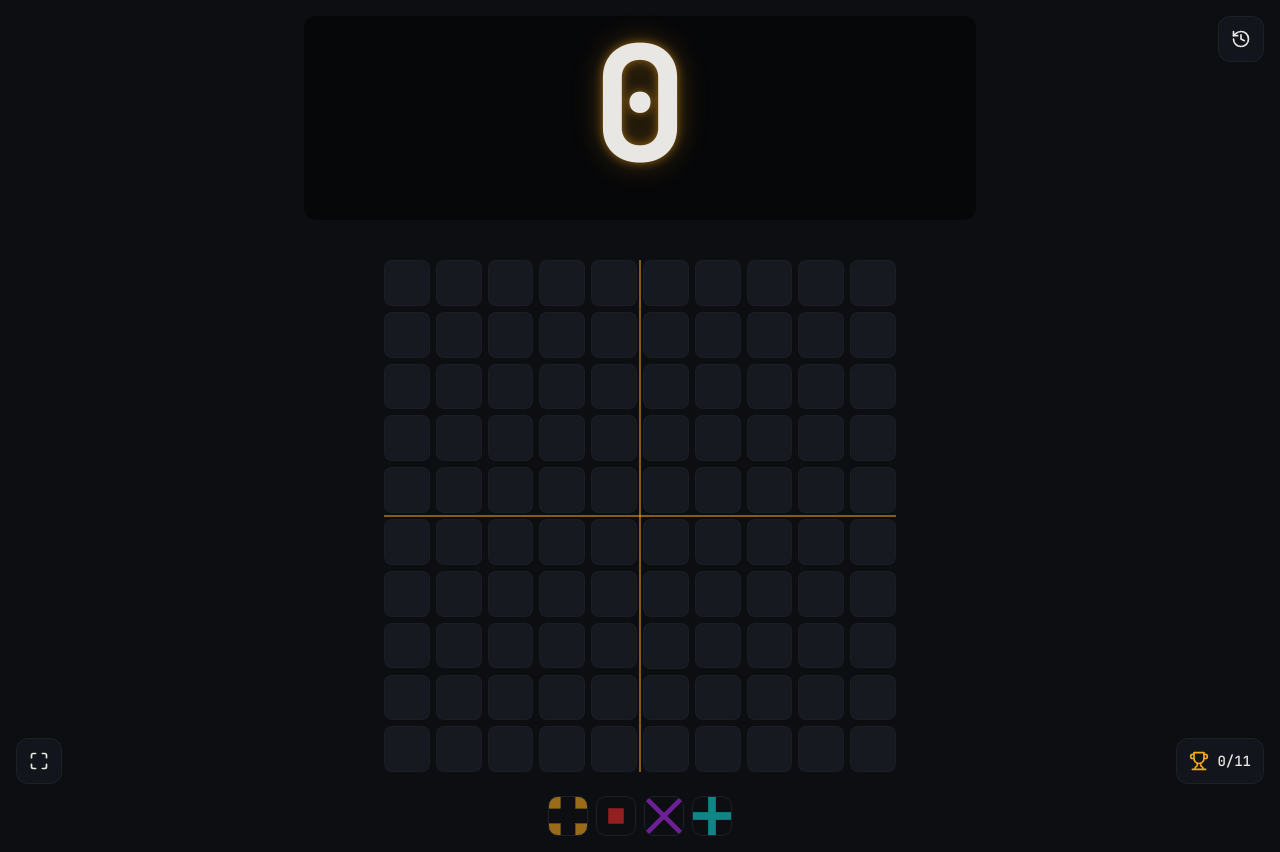
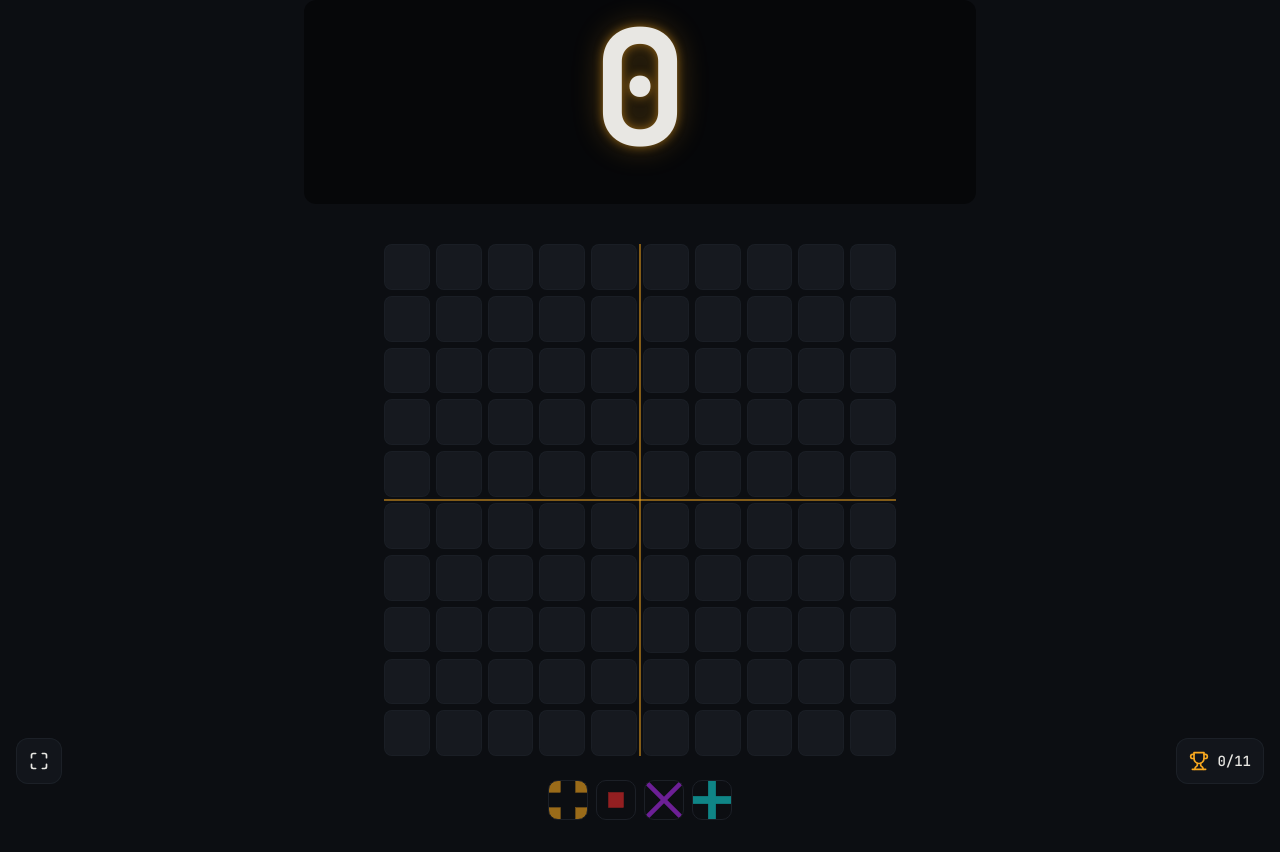
Before and after one commit to globalworming/dIOO, a React (Vite) app: page / in a window 1280 px wide. After the commit the page ends 820 px from the top, so only its background shows below. Built offline with nearby package versions, Linux system fonts and the light colour scheme; the HTML template or start-up script is replaced by a standard one.

Commit message:
no history

```diff
--- a/src/components/D100Roller.tsx
+++ b/src/components/D100Roller.tsx
@@ -1,7 +1,6 @@
 import { useState, useCallback, useEffect } from "react";
 import { DiceGrid } from "./DiceGrid";
 import { ResultDisplay } from "./ResultDisplay";
-import { RollHistory } from "./RollHistory";
 import { FullscreenButton } from "./FullscreenButton";
 import { AchievementButton } from "./AchievementButton";
 import { AchievementPanel } from "./AchievementPanel";
@@ -69,8 +68,6 @@ export const D100Roller = () => {
   const [result, setResult] = useState<number | null>(initialResult);
   const [modifiedResult, setModifiedResult] = useState<number | null>(null);
   const [modifierBonuses, setModifierBonuses] = useState<ModifierBonus[]>([]);
-  const [history, setHistory] = useState<number[]>([]);
-  const [historyOpen, setHistoryOpen] = useState(false);
   const [isFullscreen, setIsFullscreen] = useState(false);
   const [achievementPanelOpen, setAchievementPanelOpen] = useState(false);
   const [modifiers, setModifiers] = useState<Modifier[]>(DEFAULT_MODIFIERS);
@@ -115,7 +112,6 @@ export const D100Roller = () => {
         // Step 5: Complete sorting - show natural result
         setTimeout(() => {
           setResult(rolledResult);
-          setHistory((prev) => [rolledResult, ...prev]);
 
           // Step 6: If modifiers active, enter modifying phase
           if (hasActiveModifiers) {
@@ -171,13 +167,8 @@ export const D100Roller = () => {
   const isRolling = phase === "random" || phase === "sorting" || phase === "modifying";
 
   return (
-    <div className="min-h-screen bg-background flex flex-col items-center justify-center p-4">
+    <div className="min-h-screen bg-background flex flex-col ">
       <FullscreenButton isFullscreen={isFullscreen} onToggle={toggleFullscreen} />
-      <RollHistory
-        history={history}
-        isOpen={historyOpen}
-        onToggle={() => setHistoryOpen(!historyOpen)}
-      />
       <AchievementButton
         onClick={() => setAchievementPanelOpen(true)}
         unlockedCount={achievements.filter((a) => a.unlocked).length}
--- a/src/components/RollHistory.tsx
+++ /dev/null
@@ -1,83 +0,0 @@
-import { cn } from "@/lib/utils";
-import { History, X } from "lucide-react";
-
-interface RollHistoryProps {
-  history: number[];
-  isOpen: boolean;
-  onToggle: () => void;
-}
-
-export const RollHistory = ({ history, isOpen, onToggle }: RollHistoryProps) => {
-  return (
-    <>
-      {/* Toggle button */}
-      <button
-        onClick={onToggle}
-        className={cn(
-          "fixed top-4 right-4 z-50 p-3 rounded-lg glass",
-          "hover:bg-secondary/80 transition-colors",
-          "flex items-center gap-2"
-        )}
-      >
-        {isOpen ? <X className="w-5 h-5" /> : <History className="w-5 h-5" />}
-        {!isOpen && history.length > 0 && (
-          <span className="text-sm font-mono text-muted-foreground">
-            ({history.length})
-          </span>
-        )}
-      </button>
-
-      {/* History panel */}
-      <div
-        className={cn(
-          "fixed top-0 right-0 h-full w-72 glass z-40",
-          "transform transition-transform duration-300 ease-out",
-          "flex flex-col",
-          isOpen ? "translate-x-0" : "translate-x-full"
-        )}
-      >
-        <div className="p-6 pt-20">
-          <h2 className="text-lg font-semibold mb-4 flex items-center gap-2">
-            <History className="w-5 h-5 text-primary" />
-            Roll History
-          </h2>
-
-          {history.length === 0 ? (
-            <p className="text-muted-foreground text-sm">No rolls yet</p>
-          ) : (
-            <div className="space-y-2 max-h-[calc(100vh-150px)] overflow-y-auto">
-              {history.map((roll, index) => (
-                <div
-                  key={index}
-                  className={cn(
-                    "flex items-center justify-between p-3 rounded-lg",
-                    "bg-secondary/50 border border-border/30",
-                    index === 0 && "animate-fade-in-up border-primary/30"
-                  )}
-                >
-                  <span className="text-muted-foreground text-sm">
-                    #{history.length - index}
-                  </span>
-                  <span className={cn(
-                    "font-mono text-xl font-bold",
-                    index === 0 && "text-primary text-glow"
-                  )}>
-                    {roll}
-                  </span>
-                </div>
-              ))}
-            </div>
-          )}
-        </div>
-      </div>
-
-      {/* Backdrop */}
-      {isOpen && (
-        <div
-          className="fixed inset-0 bg-background/50 backdrop-blur-sm z-30"
-          onClick={onToggle}
-        />
-      )}
-    </>
-  );
-};
```
